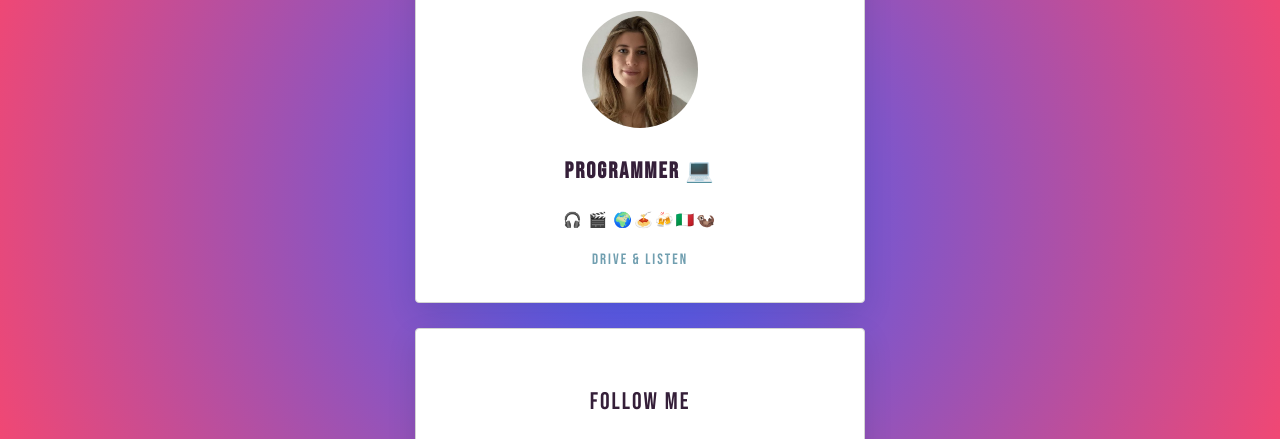
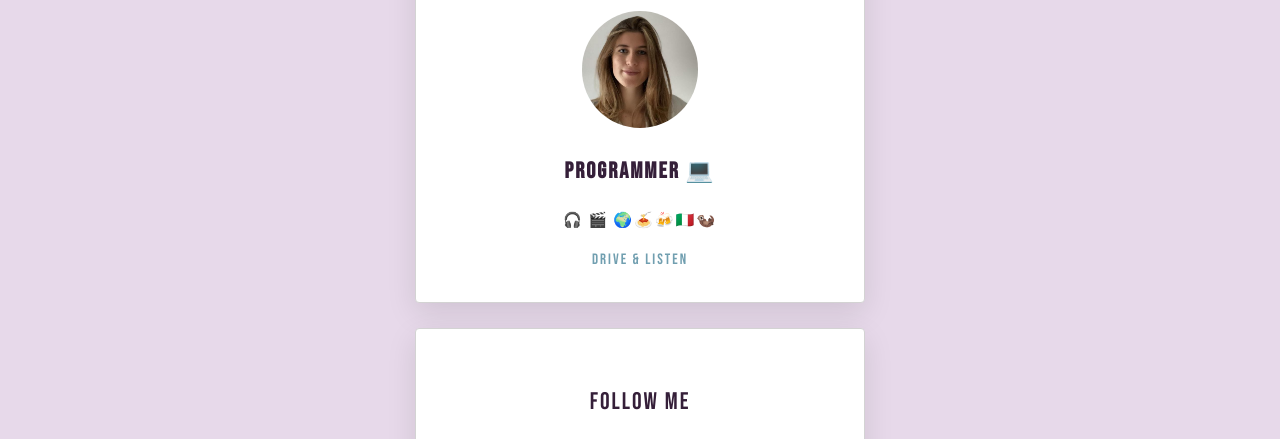
Before and after one commit to verameanti/gh-repo-view---web, a plain HTML site: page index.html in a window 1280 px wide. Shown: the part 133-572 px from the top of the page. Drawn offline with Linux system fonts and the light colour scheme.

Commit message:
background changes

```diff
--- a/style.css
+++ b/style.css
@@ -2,8 +2,9 @@
 @import url('https://fonts.googleapis.com/css2?family=Bebas+Neue&family=Open+Sans:wght@400;700&family=Raleway:wght@200;400;500&family=Roboto+Mono:ital,wght@0,400;1,300&display=swap');
 
 body {
-  background: rgb(63,94,251);
-  background: radial-gradient(circle, rgba(63,94,251,1) 0%, rgba(252,70,107,1) 100%);
+  background-color: #e7d9ea;
+  /*background: rgb(63,94,250);*/
+  /*background: radial-gradient(circle, rgba(63,94,251,1) 0%, rgba(252,70,107,1) 100%);*/
   font-family: 'Bebas Neue', cursive;
   color: #726a95;
   font-size: 15px ;
```
